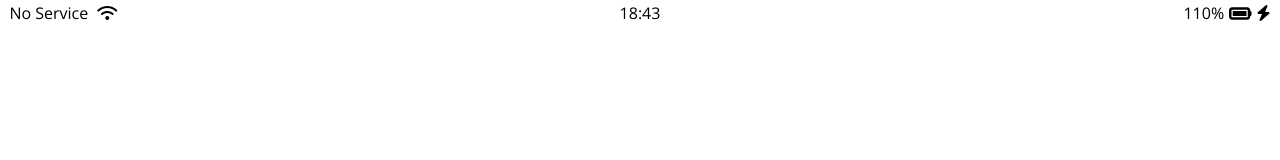
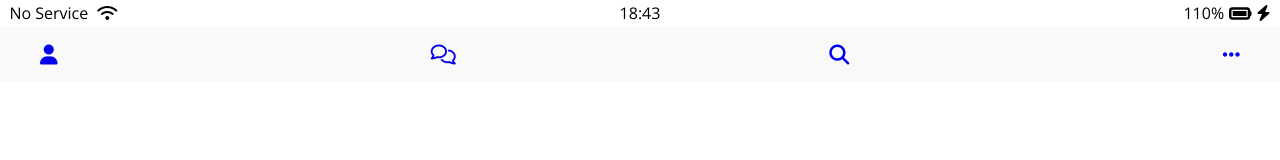
Before and after one commit to jung000810/kokoa-clone-2020, a plain HTML site: page friends.html in a window 1280 px wide. Drawn offline with nearby package versions, Linux system fonts and the light colour scheme.

Commit message:
Update friends.html

```diff
--- a/friends.html
+++ b/friends.html
@@ -3,7 +3,7 @@
 <head>
     <meta charset="UTF-8">
     <meta name="viewport" content="width=device-width, initial-scale=1.0">
-    <title>Welcome to kokoa Clone</title>
+    <title>Friends - Kokoa Clone</title>
 </head>
 <link rel="stylesheet" href="css/styles.css">
 <body>
@@ -22,6 +22,15 @@
         </div>
     </div>
 
+    <nav class="nav">
+        <ul class="nav__list">
+            <li class="nav__btn"><a class ="nav__link" href="friends.html"><i class="fas fa-user fa-lg"></i></a></li>
+            <li class="nav__btn"><a class ="nav__link" href="#"><i class="far fa-comments fa-lg"></i></a></li>
+            <li class="nav__btn"><a class ="nav__link" href="#"><i class="fas fa-search fa-lg"></i></a></li>
+            <li class="nav__btn"><a class ="nav__link" href="#"><i class="fas fa-ellipsis-h fa-lg"></i></a></li>
+        </ul>
+    </nav>
+
     <script src="https://kit.fontawesome.com/c7b908a391.js" crossorigin="anonymous"></script>
 </body>
 </html>
```
